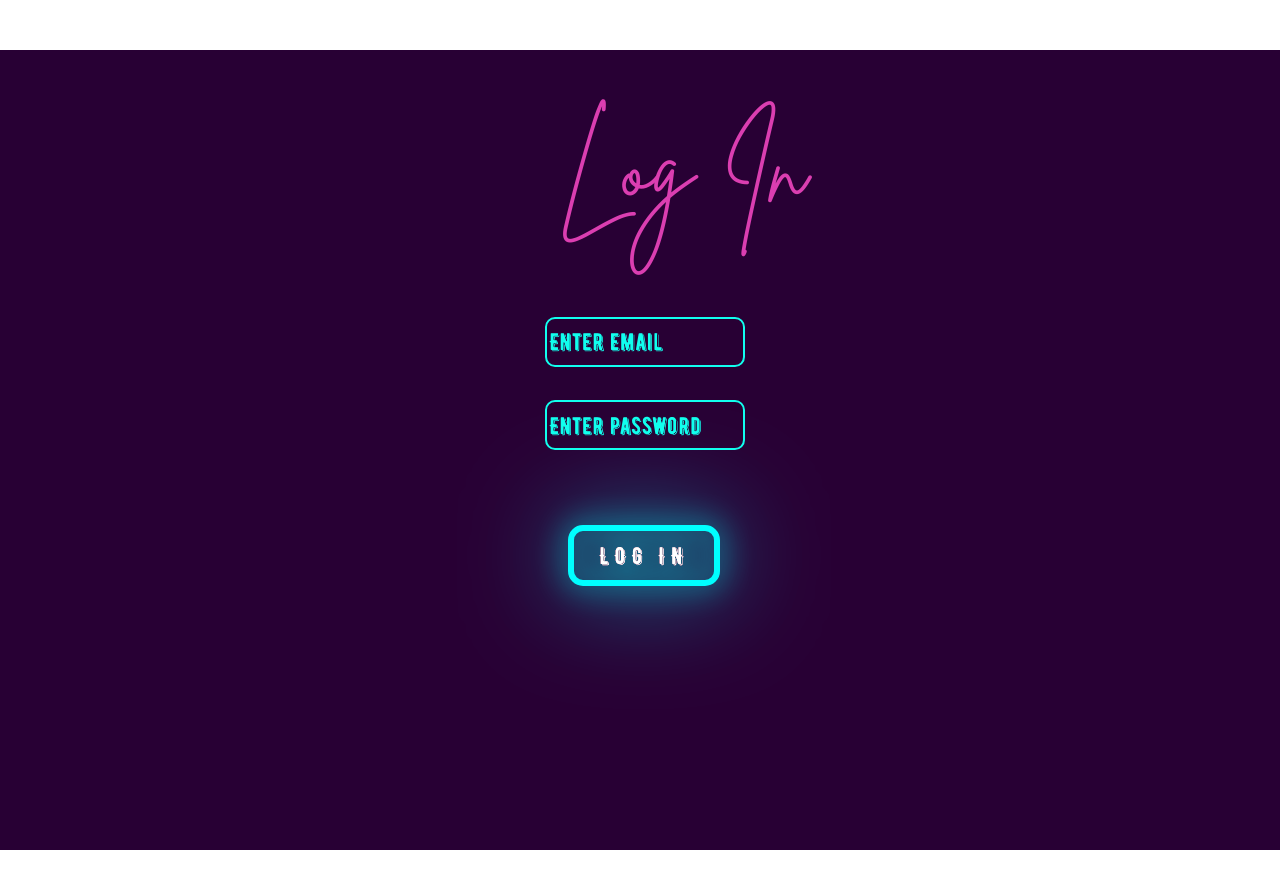
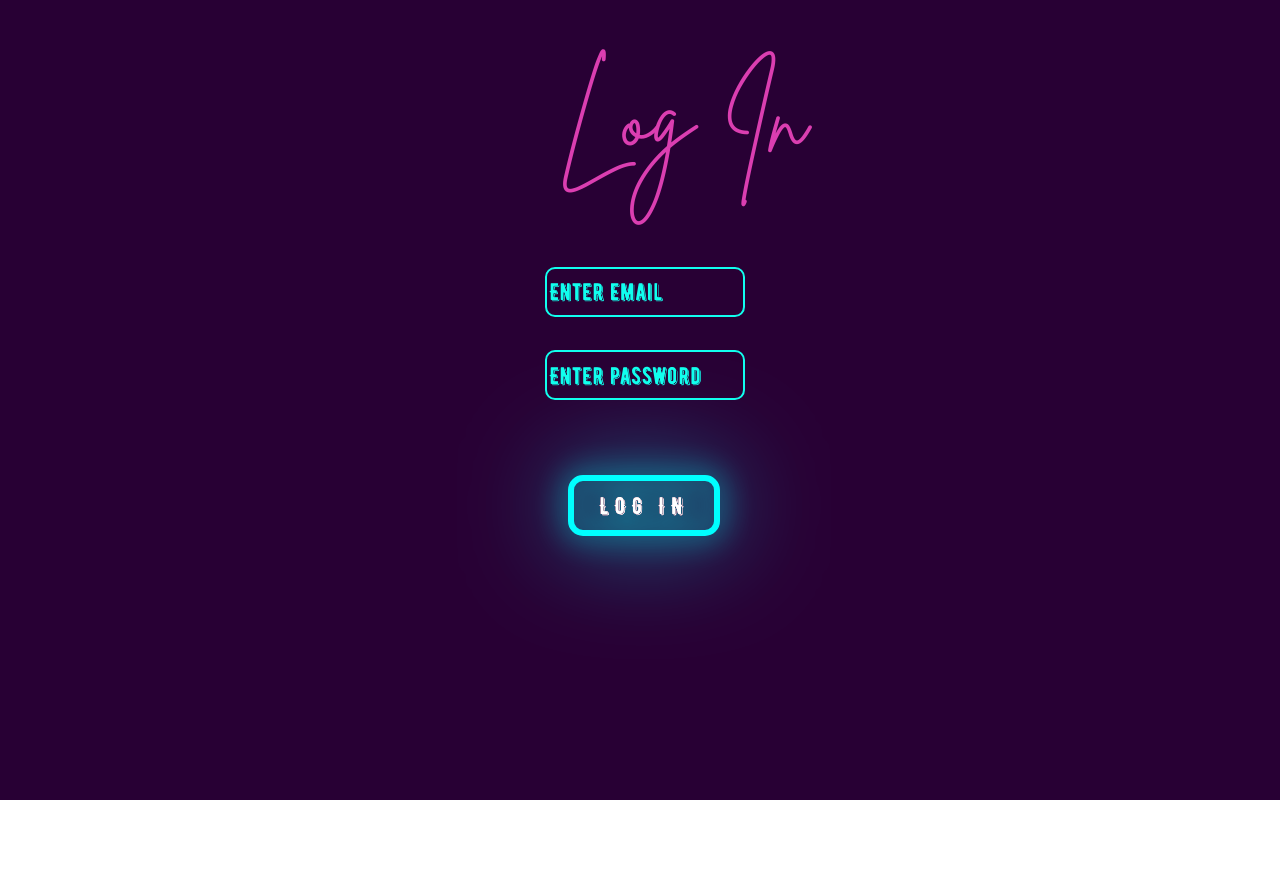
Before and after one commit to mausaye/ArtSpace3D, a React (Create React App) app: page /LogIn in a window 1280 px wide. Shown: the top 888 px of the page. After the commit the page ends 800 px from the top, so only its background shows below. Built offline with nearby package versions, Linux system fonts and the light colour scheme.

Commit message:
fix login page

```diff
--- a/src/MenuFiles/LogIn.css
+++ b/src/MenuFiles/LogIn.css
@@ -9,11 +9,16 @@
 }
 
 .login{
-    background-color: #280034;
-    background-size: cover;
-    height: 100vh;
-    width: 100%;
-    display: flex;
+    background-color: #280034 !important;
+  background-size: cover !important;
+  height: 100vh !important;
+  width: 100% !important;
+  display: flex !important;
+  position: fixed !important;
+  top: 0 !important;
+  right: 0 !important;
+  bottom: 0 !important;
+  left: 0 !important;
 
 }
 
```
